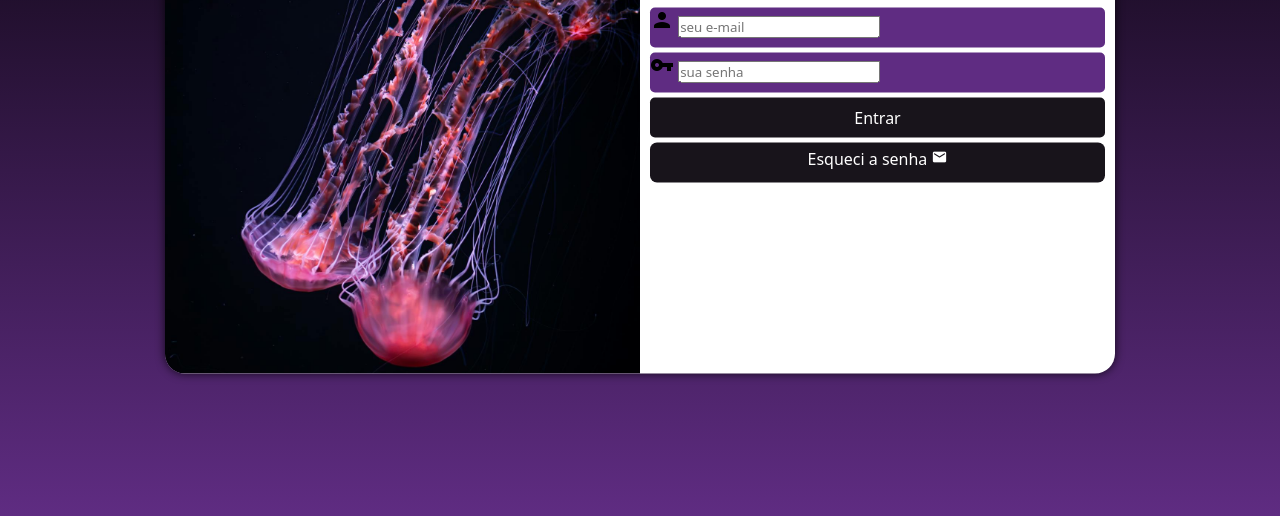
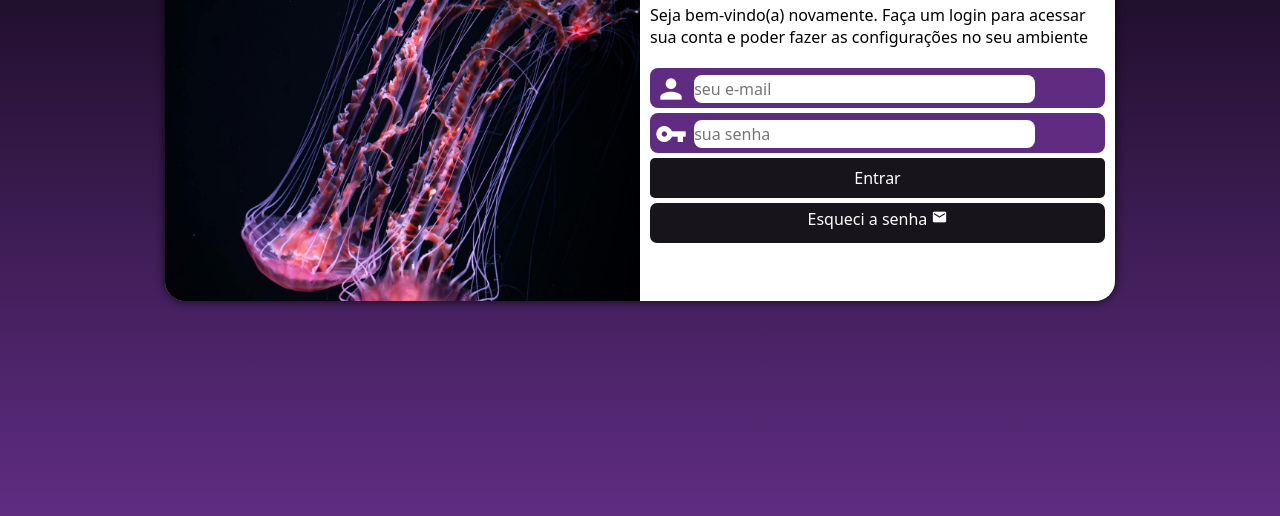
Before and after one commit to JhuzeVicthor/projeto-login, a plain HTML site: page index.html in a window 1280 px wide. Shown: the part 284-800 px from the top of the page. Drawn offline with Linux system fonts and the light colour scheme.

Commit message:
atualizando

```diff
--- a/estillos/media-query.css
+++ b/estillos/media-query.css
@@ -1,12 +1,13 @@
 @charset "UTF-8";
 
-@media screen and (min-width: 768px) and (max-width: 992px){
+@media screen and (min-width: 768px) and (max-width: 1200px){
     body{
         background-image: linear-gradient(to top, #5f2c82, black);
     }
 
     section#login{
         width: 80vw;
+        height: 300px;
     }
 
     section#login > div#imagem{
@@ -19,15 +20,25 @@
         float: right;
         width: 50%;
     }
+
+    div#formulario > h1{
+        font-size: 1.7em;
+    }
+
+    div#formulario > p {
+        font-size: 0.8em;
+        margin: 20px 0px;
+    }
 }
 
-@media screen and (min-width: 992px){
+@media screen and (min-width: 1200px) {
     body{
         background-image: linear-gradient(to top, #5f2c82, black);
     }
 
     section#login{
         width: 950px;
+        height: 370px;
     }
 
     section#login > div#imagem{
@@ -46,6 +57,7 @@
     }
 
     div#formulario > p {
-        font-size: 1.2em;
+        font-size: 1em;
+        margin: 20px 0px;
     }
 }
--- a/estillos/style.css
+++ b/estillos/style.css
@@ -69,12 +69,28 @@ form > div.campo {
     display: block;
     width: 100%;
     height: 40px;
-    border-radius: 5px;
+    border-radius: 8px;
     margin: 5px 0px;
 }
 
 div.campo > label {
     display: none;
+}
+
+div.campo > i {
+    color: white;
+    font-size: 2em;
+    width: 40px;
+    padding: 5px;
+}
+
+div.campo > input {
+    font-size: 1em;
+    width: 75%;
+    height: 70%;
+    transform: translateY(-10px);
+    border: 0px;
+    border-radius: 8px;
 }
 
 form > input[type=submit] {
```
